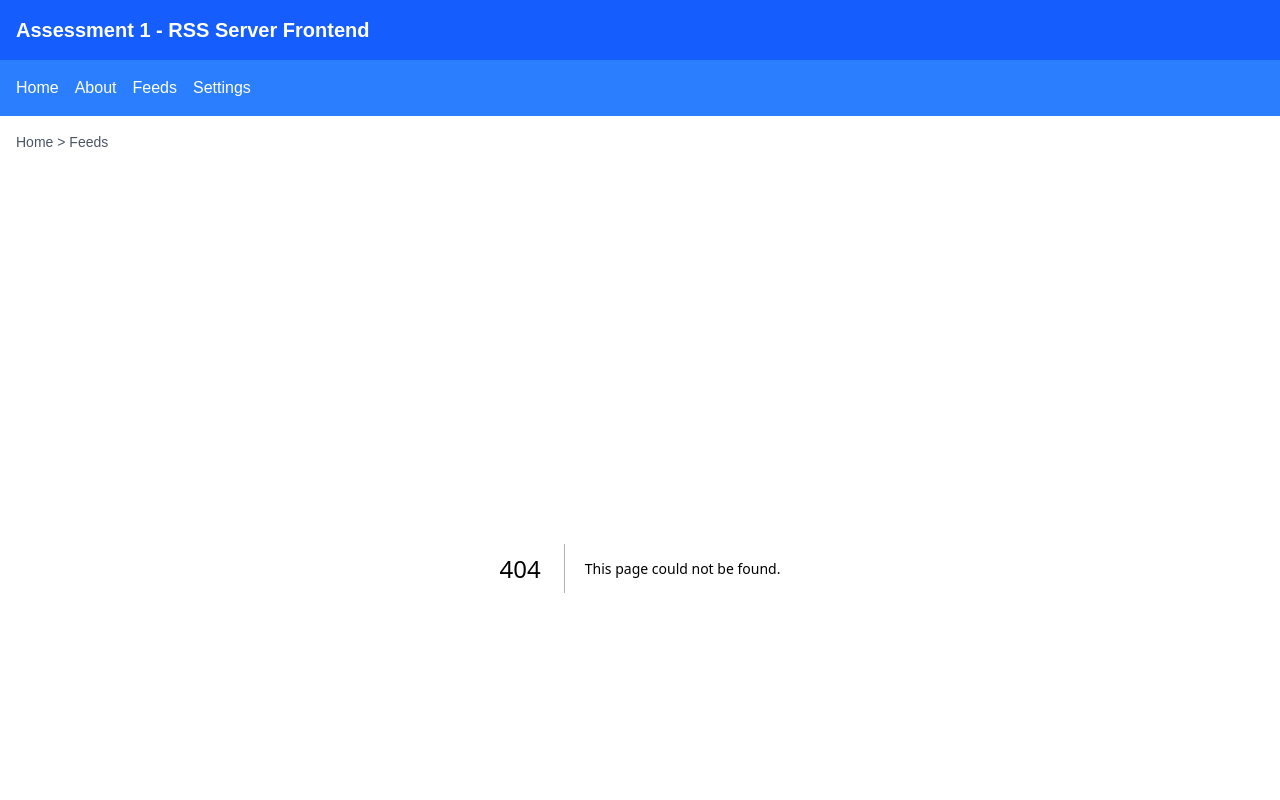
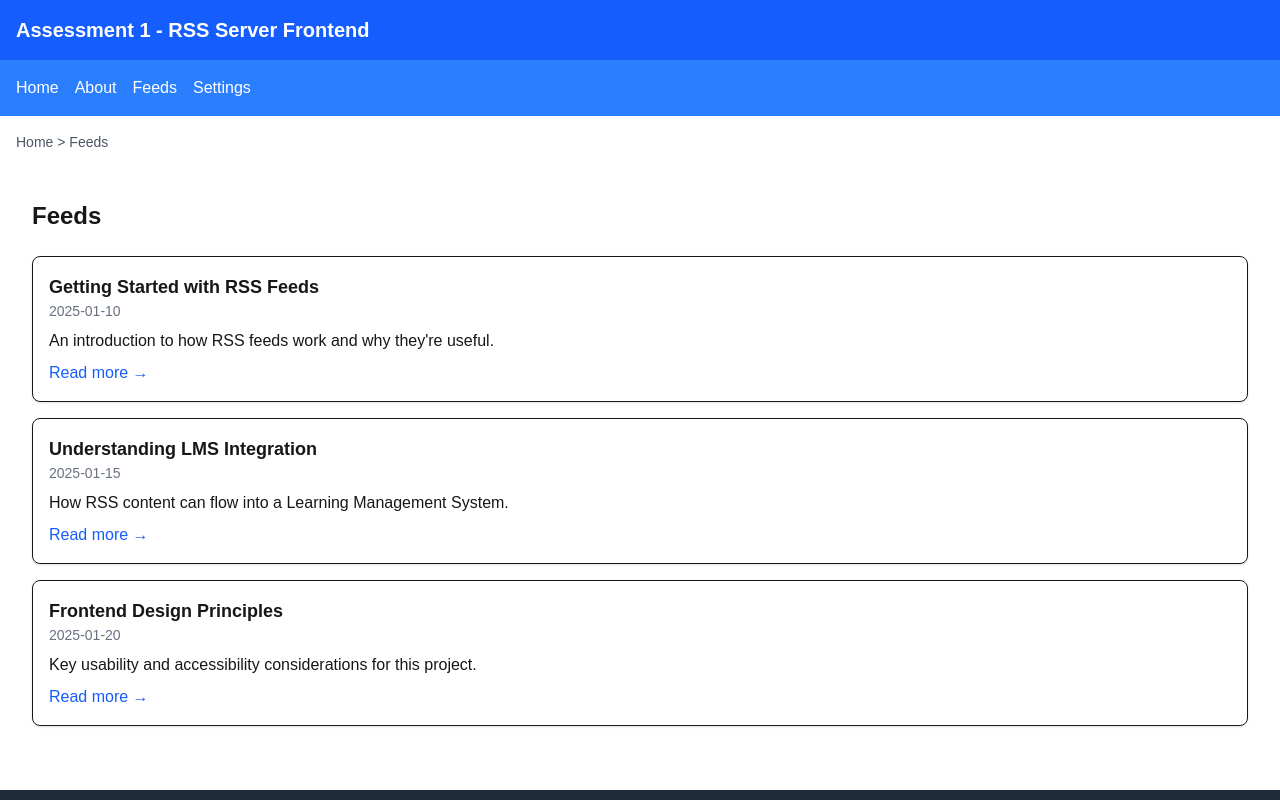
Before and after one commit to Iremesum/rss-lms-frontend, a Next.js app: page /feeds in a window 1280 px wide. Before the commit this address had no page. Shown: the top 800 px of the page. Built offline with nearby package versions, Linux system fonts and the light colour scheme.

Commit message:
Add dynamic feeds list and individual post pages

```diff
--- /dev/null
+++ b/app/data/posts.tsx
@@ -0,0 +1,26 @@
+export const samplePosts = [
+  {
+    id: 1,
+    title: "Getting Started with RSS Feeds",
+    date: "2025-01-10",
+    summary: "An introduction to how RSS feeds work and why they're useful.",
+    content:
+      "RSS (Really Simple Syndication) is a web feed format that lets users access updates to websites in a standardized way. Instead of checking each site manually, an RSS reader pulls new content automatically whenever it's published.",
+  },
+  {
+    id: 2,
+    title: "Understanding LMS Integration",
+    date: "2025-01-15",
+    summary: "How RSS content can flow into a Learning Management System.",
+    content:
+      "In this project, RSS feeds will eventually be pulled into a Learning Management System (LMS), allowing course updates, announcements, or external content to appear directly inside the student's learning environment.",
+  },
+  {
+    id: 3,
+    title: "Frontend Design Principles",
+    date: "2025-01-20",
+    summary: "Key usability and accessibility considerations for this project.",
+    content:
+      "Good frontend design balances clarity, accessibility, and responsiveness. This includes readable typography, sufficient colour contrast, keyboard navigability, and clear visual feedback for user actions.",
+  },
+];
--- /dev/null
+++ b/app/feeds/[id]/page.tsx
@@ -0,0 +1,27 @@
+import Link from "next/link";
+import { samplePosts } from "../../data/posts";
+import { notFound } from "next/navigation";
+
+export default async function PostPage({
+  params,
+}: {
+  params: Promise<{ id: string }>;
+}) {
+  const { id } = await params;
+  const post = samplePosts.find((p) => p.id === Number(id));
+
+  if (!post) {
+    notFound();
+  }
+
+  return (
+    <div className="p-8">
+      <Link href="/feeds" className="text-blue-600 mb-4 inline-block">
+        ← Back to Feeds
+      </Link>
+      <h2 className="text-2xl font-bold mb-2">{post.title}</h2>
+      <p className="text-sm text-gray-500 mb-4">{post.date}</p>
+      <p>{post.content}</p>
+    </div>
+  );
+}
--- /dev/null
+++ b/app/feeds/page.tsx
@@ -0,0 +1,22 @@
+import Link from "next/link";
+import { samplePosts } from "../data/posts";
+
+export default function Feeds() {
+  return (
+    <div className="p-8">
+      <h2 className="text-2xl font-bold mb-6">Feeds</h2>
+      <div className="grid gap-4">
+        {samplePosts.map((post) => (
+          <div key={post.id} className="border rounded-lg p-4 shadow-sm">
+            <h3 className="text-lg font-semibold">{post.title}</h3>
+            <p className="text-sm text-gray-500">{post.date}</p>
+            <p className="mt-2">{post.summary}</p>
+            <Link href={`/feeds/${post.id}`} className="text-blue-600 mt-2 inline-block">
+              Read more →
+            </Link>
+          </div>
+        ))}
+      </div>
+    </div>
+  );
+}
```
